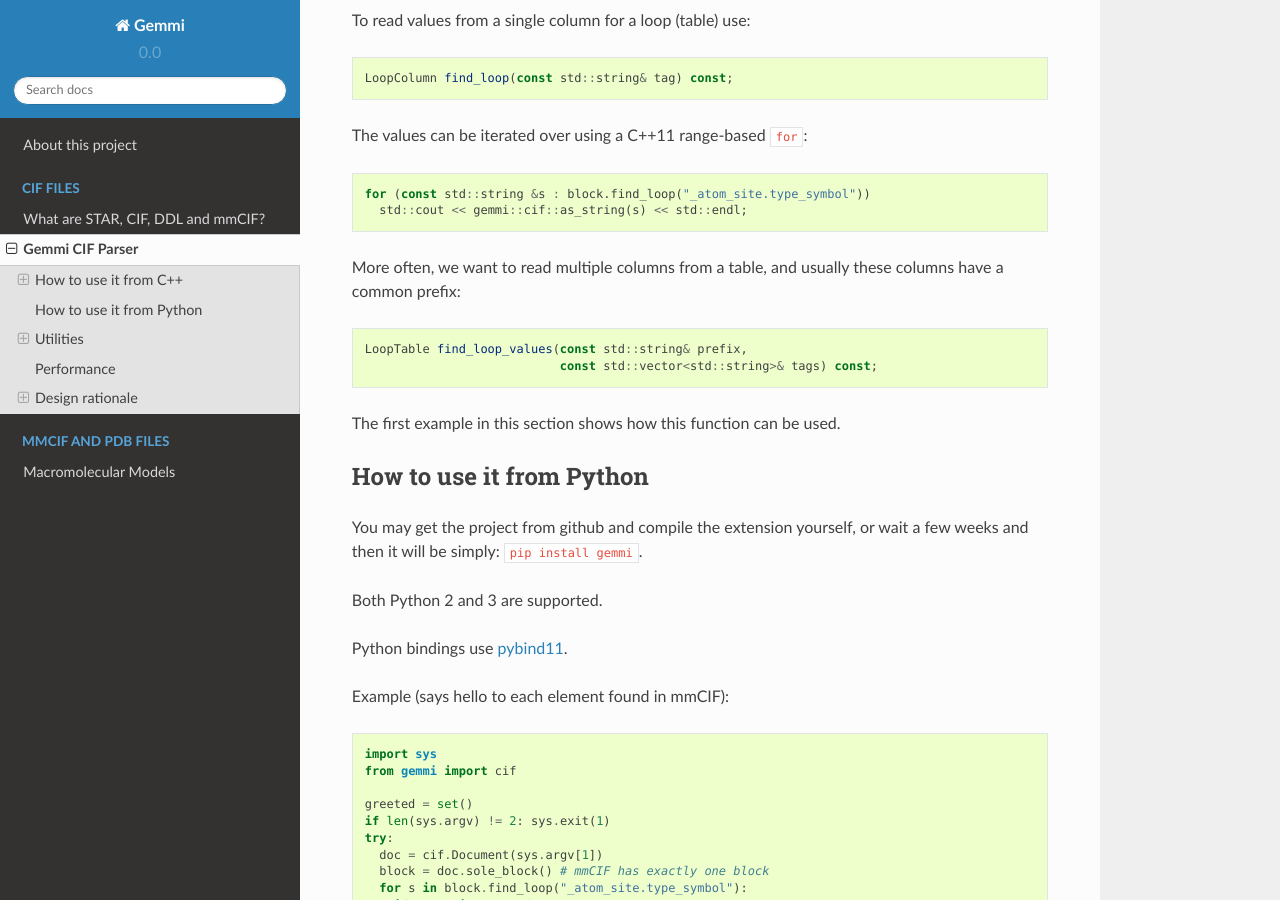
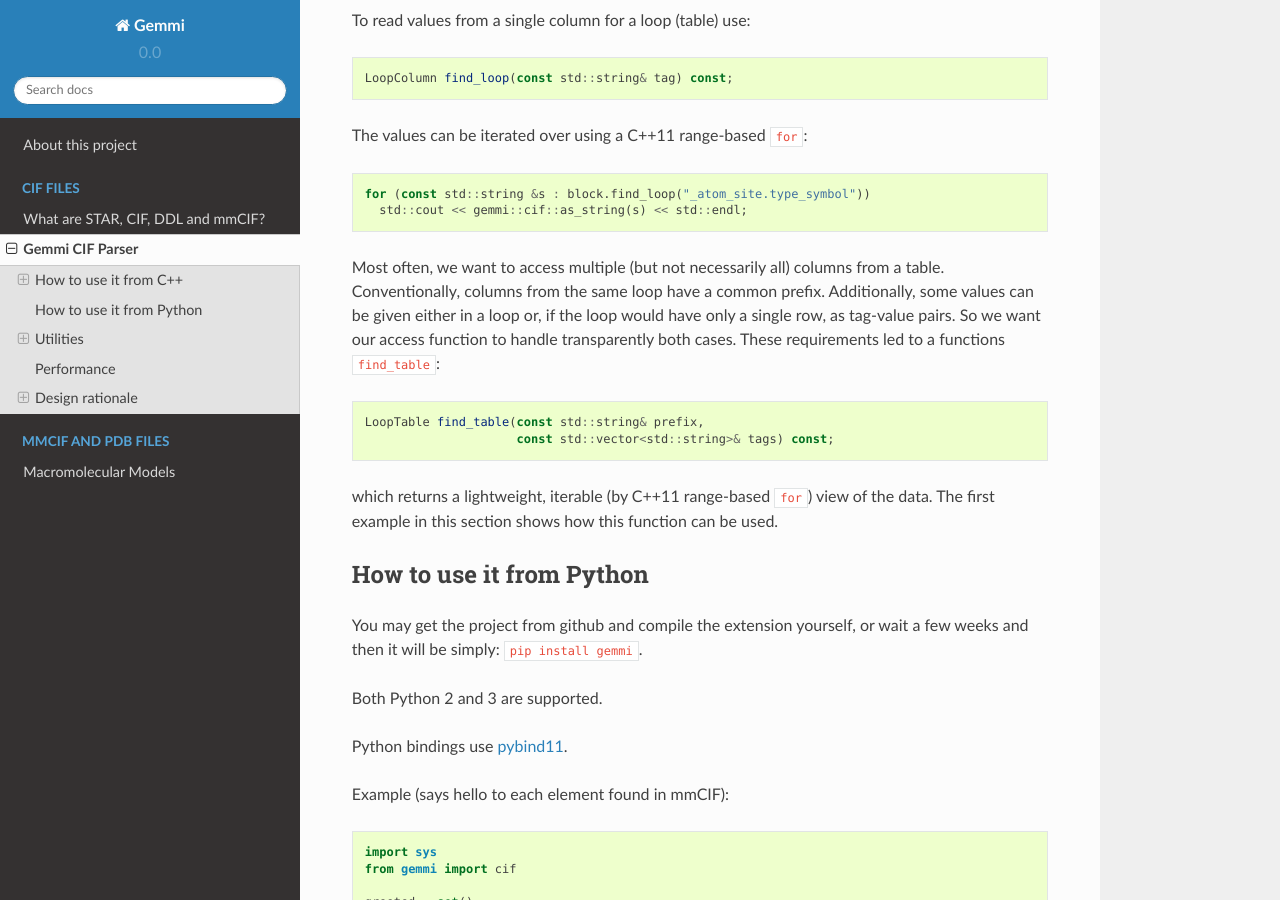
Before and after one commit to project-gemmi/gemmi, a Sphinx documentation site: the page built from docs/cif-parser.rst, in a window 1280 px wide and 900 px high, scrolled down 3988 px. Built offline with Sphinx 7.4.7 and the Read the Docs theme 2.0.0, drawn with Linux system fonts in a browser that asks for light colours; some of the changed text lies outside the part shown.

Commit message:
changes in cif api

```diff
--- a/docs/cif-parser.rst
+++ b/docs/cif-parser.rst
@@ -104,7 +104,7 @@ This code reads mmCIF file and shows weights of the chemical components::
     int main() {
       gemmi::cif::Document doc("1mru.cif");
       for (const gemmi::cif::Block& block : doc.blocks)
-        for (const auto& cc : block.find_loop_values("_chem_comp.", {"id", "formula_weight"}))
+        for (const auto& cc : block.find_table("_chem_comp.", {"id", "formula_weight"}))
           std::cout << cc.as_str(0) << " weights " << cc.as_num(1) << std::endl;
     }
 
@@ -188,12 +188,18 @@ The values can be iterated over using a C++11 range-based ``for``::
     for (const std::string &s : block.find_loop("_atom_site.type_symbol"))
       std::cout << gemmi::cif::as_string(s) << std::endl;
 
-More often, we want to read multiple columns from a table,
-and usually these columns have a common prefix::
+Most often, we want to access multiple (but not necessarily all) columns
+from a table. Conventionally, columns from the same loop have a common prefix.
+Additionally, some values can be given either in a loop or, if the loop
+would have only a single row, as tag-value pairs.
+So we want our access function to handle transparently both cases.
+These requirements led to a functions ``find_table``::
 
-    LoopTable find_loop_values(const std::string& prefix,
-                               const std::vector<std::string>& tags) const;
+    LoopTable find_table(const std::string& prefix,
+                         const std::vector<std::string>& tags) const;
 
+which returns a lightweight, iterable (by C++11 range-based ``for``) view
+of the data.
 The first example in this section shows how this function can be used.
 
 
```
Also changed, not shown: 3 other files.
